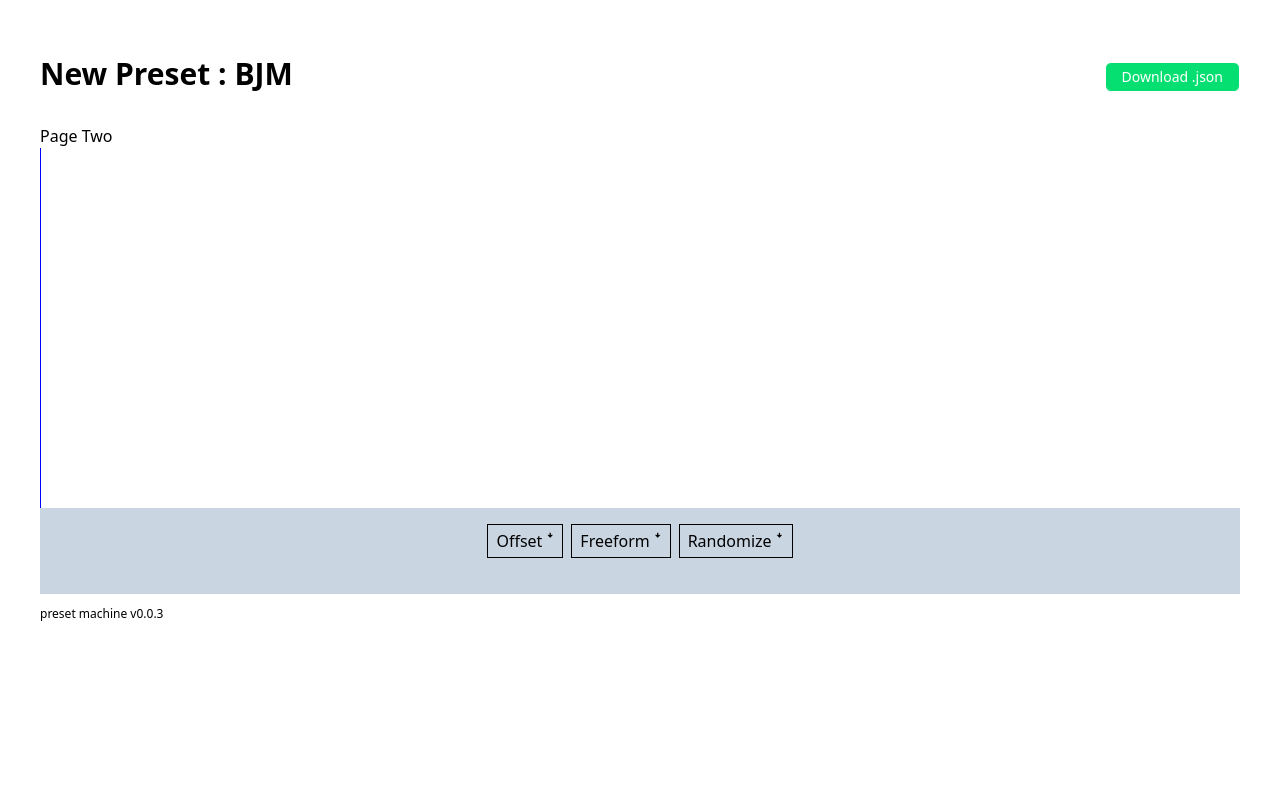
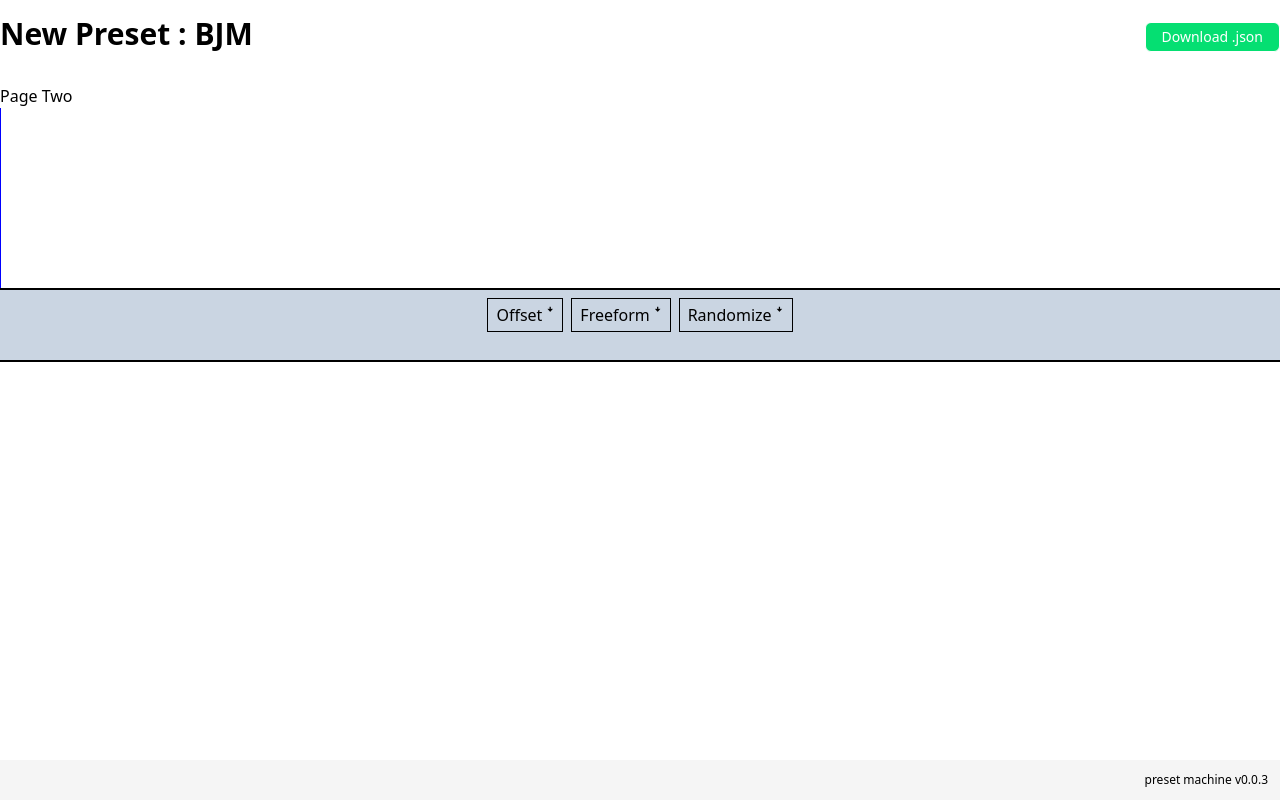
Before and after one commit to ofsound/preset-machine, a Vue app: page / in a window 1280 px wide. Built offline with nearby package versions, Linux system fonts and the light colour scheme.

Commit message:
Rename component to remove weird lint error

```diff
--- a/index.html
+++ b/index.html
@@ -7,7 +7,7 @@
     <title>preset machine</title>
   </head>
   <body class="h-screen">
-    <div id="app" class="mx-auto flex h-full max-w-500 flex-col p-10"></div>
+    <div id="app" class="mx-auto flex h-screen"></div>
     <script type="module" src="/src/main.ts"></script>
   </body>
 </html>
--- a/src/App.vue
+++ b/src/App.vue
@@ -27,7 +27,7 @@ const componentMap: { [key: string]: Component } = {
 </script>
 
 <template>
-  <div>
+  <div class="flex h-full w-full flex-col">
     <div class="mb-4 flex items-end justify-between">
       <h1 class="py-4 text-center text-3xl font-bold">
         {{ store.preset.name }} : {{ store.preset.author }}
@@ -39,7 +39,7 @@ const componentMap: { [key: string]: Component } = {
 
     <MenuSystem v-model:modules="modules" v-model:visibleComponentID="visibleComponentID" />
 
-    <div>
+    <div class="flex-1">
       <component
         v-show="visibleComponentID === item.id"
         v-for="item in modules"
@@ -48,9 +48,9 @@ const componentMap: { [key: string]: Component } = {
       ></component>
     </div>
 
-    <footer class="mt-auto flex justify-between pt-3 pb-3 text-right text-xs">
+    <footer class="mt-auto flex justify-between bg-neutral-100 p-3 text-right text-xs">
       <div class="hidden italic">click (and drag) on row to choose an offset and hold length</div>
-      <div>preset machine v0.0.3</div>
+      <div class="ml-auto">preset machine v0.0.3</div>
     </footer>
   </div>
 </template>
--- a/src/components/MenuSystem.vue
+++ b/src/components/MenuSystem.vue
@@ -3,7 +3,7 @@ import type { ModuleIdentifier } from '@/types/Module.ts'
 
 import { v4 as uuidv4 } from 'uuid'
 
-import MenuItem from '@/components/MenuItem.vue'
+import MenuSystemModuleItem from '@/components/MenuSystemModuleItem.vue'
 
 const modules = defineModel<ModuleIdentifier[]>('modules', { default: [] })
 
@@ -23,14 +23,14 @@ const addRandomize = () => {
 </script>
 
 <template>
-  <div class="bg-slate-300 py-4">
+  <div class="border-y-2 bg-slate-300 py-2">
     <div class="mb-5 flex justify-center gap-2">
       <button @click="addOffset" class="border px-2 py-1">Offset ꜜ</button>
       <button @click="addFreeform" class="border px-2 py-1">Freeform ꜜ</button>
       <button @click="addRandomize" class="border px-2 py-1">Randomize ꜜ</button>
     </div>
     <div class="flex justify-center gap-2">
-      <MenuItem
+      <MenuSystemModuleItem
         v-for="item in modules"
         v-model:visibleComponentID="visibleComponentID"
         v-model:modules="modules"
--- a/src/components/PageTwoRow.vue
+++ b/src/components/PageTwoRow.vue
@@ -35,10 +35,10 @@ const releaseWidth = computed(() => {
 
 <template>
   <div class="flex">
-    <div style="background-color: red; height: 10px" :style="{ width: offsetWidth }"></div>
-    <div style="background-color: blue; height: 10px" :style="{ width: attackWidth }"></div>
-    <div style="background-color: green; height: 10px" :style="{ width: decayWidth }"></div>
-    <div style="background-color: yellow; height: 10px" :style="{ width: holdWidth }"></div>
-    <div style="background-color: purple; height: 10px" :style="{ width: releaseWidth }"></div>
+    <div style="background-color: red; height: 5px" :style="{ width: offsetWidth }"></div>
+    <div style="background-color: blue; height: 5px" :style="{ width: attackWidth }"></div>
+    <div style="background-color: green; height: 5px" :style="{ width: decayWidth }"></div>
+    <div style="background-color: yellow; height: 5px" :style="{ width: holdWidth }"></div>
+    <div style="background-color: purple; height: 5px" :style="{ width: releaseWidth }"></div>
   </div>
 </template>
```
Also changed, not shown: src/components/MenuSystemModuleItem.vue (renamed from src/components/MenuItem.vue).
